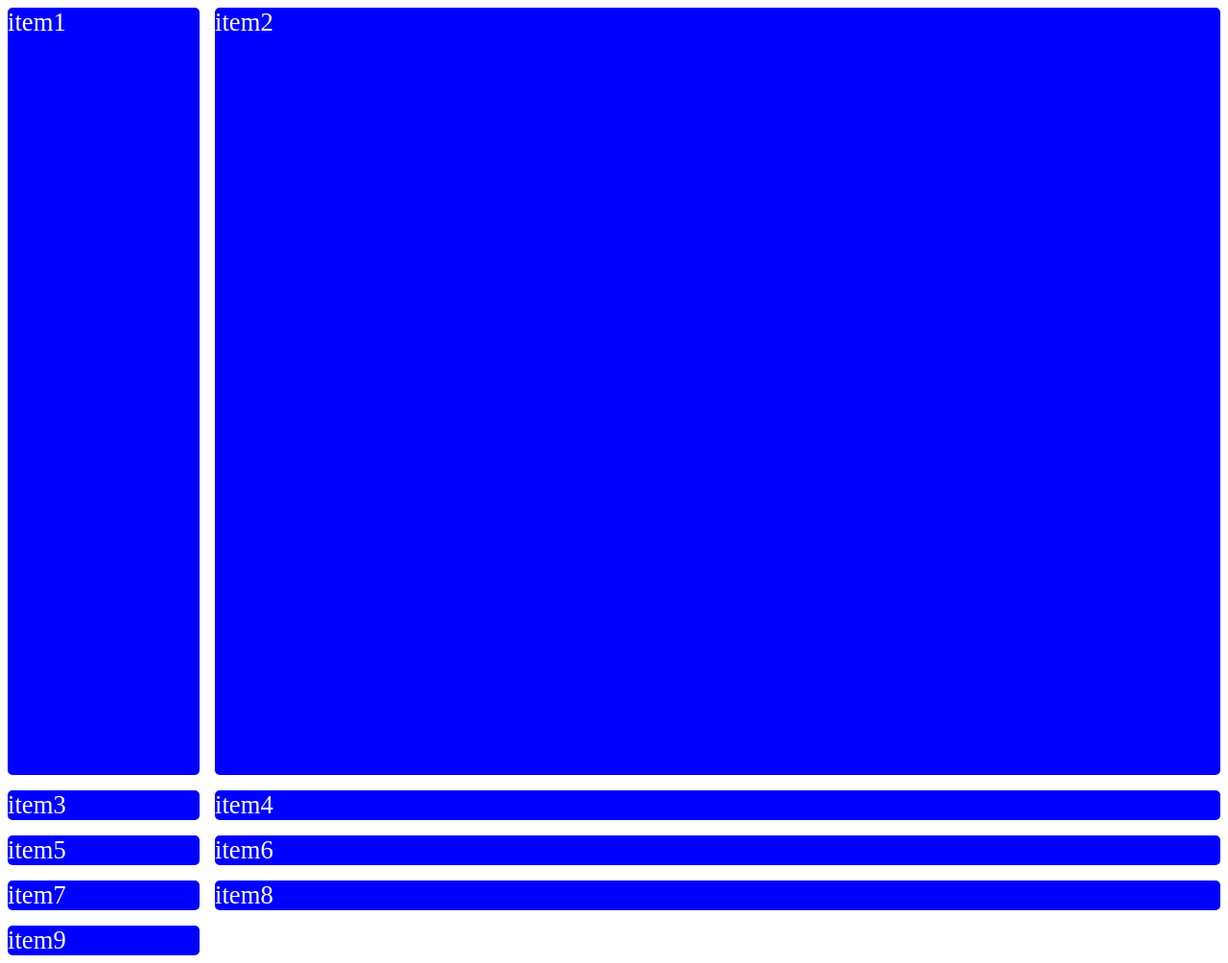
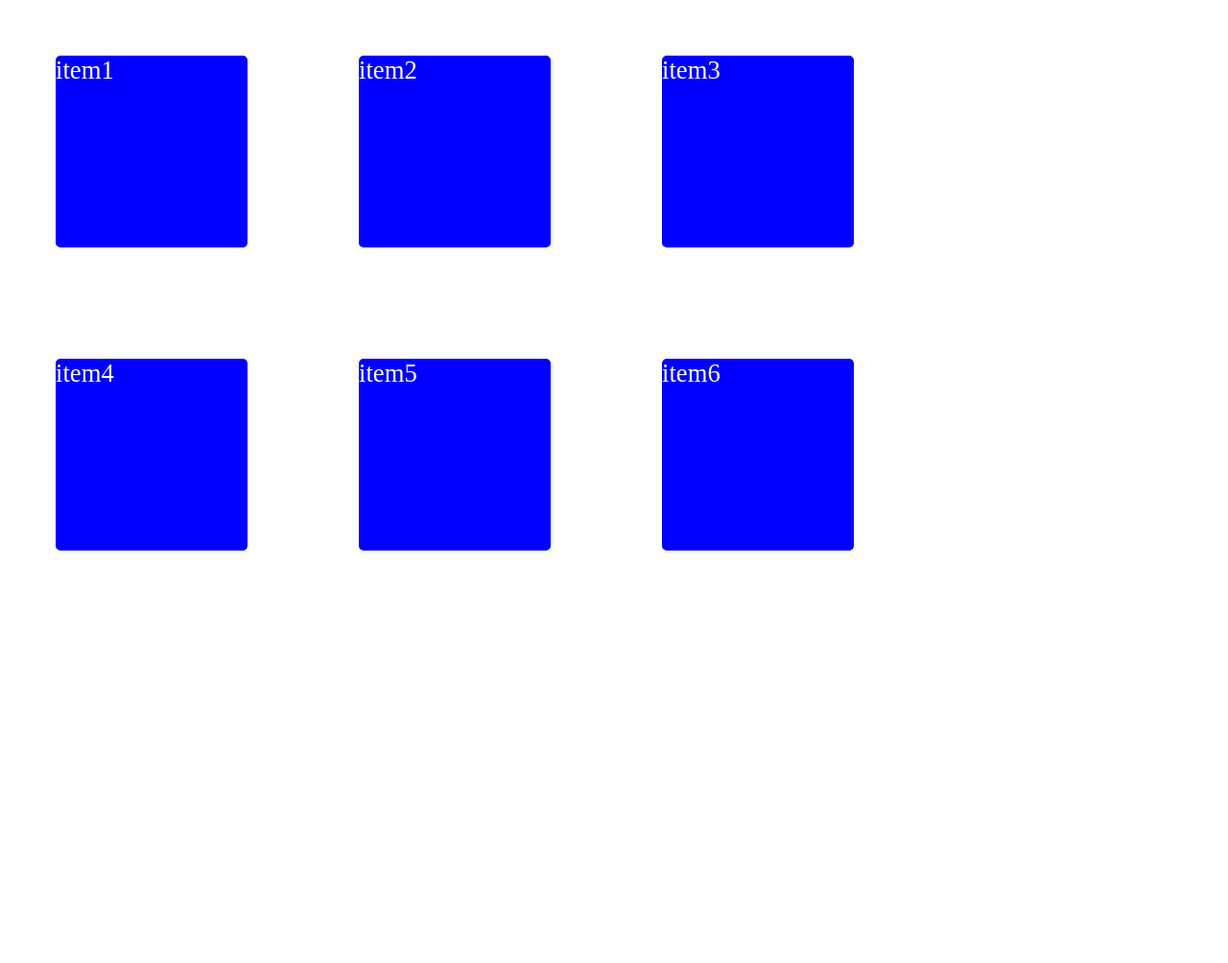
Before and after one commit to wase-daniel/css, a plain HTML site: page index.html in a window 1280 px wide. Shown: the whole page at 96% size. After the commit the page ends 948 px from the top, so only its background shows below. Drawn offline with Linux system fonts and the light colour scheme.

Commit message:
REVIEW 3 on grid

```diff
--- a/index.html
+++ b/index.html
@@ -14,8 +14,5 @@
     <div class="box">item4</div>
     <div class="box">item5</div>
     <div class="box">item6</div>
-    <div class="box">item7</div>
-    <div class="box">item8</div>
-    <div class="box">item9</div>
   </body>
 </html>
--- a/style.css
+++ b/style.css
@@ -1,11 +1,15 @@
 body {
   display: grid;
-  grid-template-columns: 200px 1fr;
-  grid-template-rows: 100vh;
+  grid-template-columns: 300px 300px 300px;
+  grid-template-rows: 300px 300px 300px;
   gap: 1em;
+  justify-items: center;
+  align-items: center;
 }
 
 .box {
+  height: 200px;
+  width: 200px;
   background-color: blue;
   color: white;
   border-radius: 5px;
```
